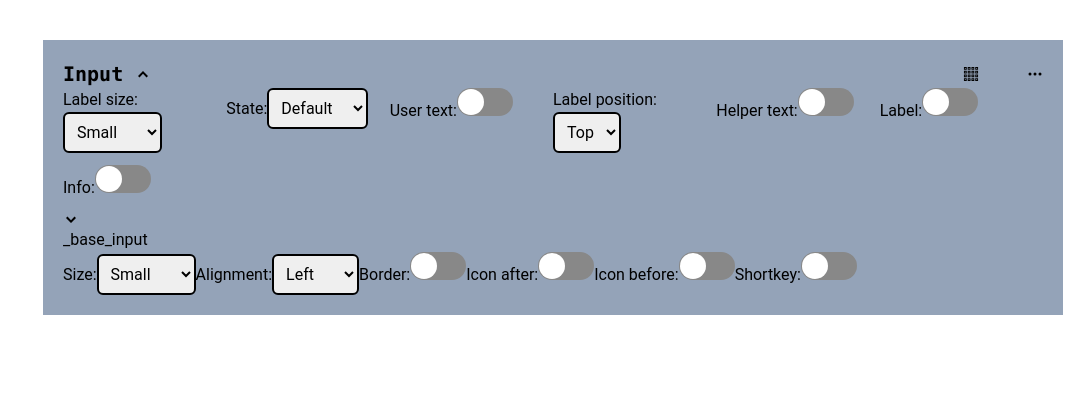
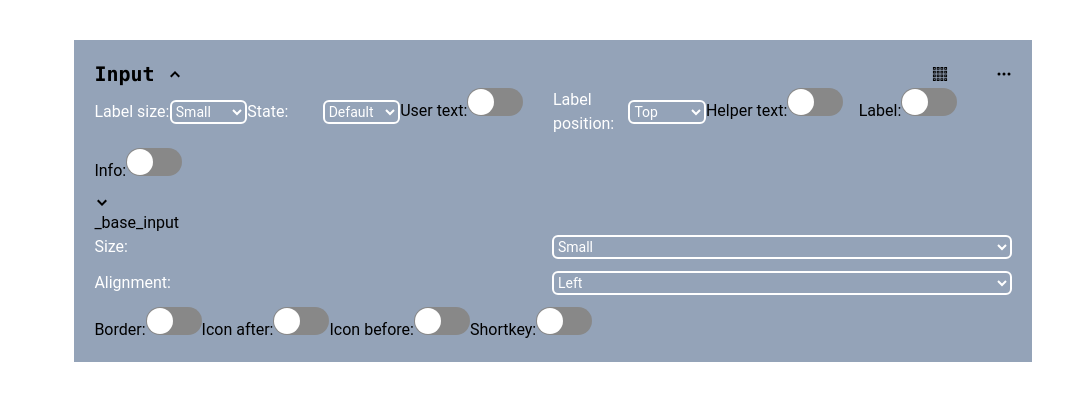
Before and after one commit to Taras-Roboteckyi/customizable_input_component, a React (Create React App) app: page / in a window 1280 px wide. Shown: the top 400 px of the page, without its empty margins (197-1280 px from the left). Built offline with nearby package versions, Linux system fonts and the light colour scheme; some icons are missing.

Commit message:
changed Selects styled

```diff
--- a/src/components/Input/Select/Select.jsx
+++ b/src/components/Input/Select/Select.jsx
@@ -2,19 +2,19 @@ export const Select = ({ value, onChange, option, text }) => {
   const { first, second, third } = option;
   /* bg-bg_color */
   return (
-    <label className="mb-3 ">
-      {text}:
+    <div className="flex items-center justify-between mb-3">
+      <label className=" text-white  w-full">{text}:</label>
       <select
         value={value}
         onChange={onChange}
-        className="border-2 border-red-500 rounded-md p-2 focus:outline-none focus:ring-2 focus:ring-red-400"
+        className="w-full  border-2 border-white rounded-md p-0.6 h-6 text-sm bg-bg_color text-white focus:outline-none focus:border-blue-500"
       >
-        <option value={first} className="border-2 border-rose-600">
+        <option value={first} className="">
           {first}
         </option>
         <option value={second}>{second}</option>
         {third && <option value={third}>{third}</option>}
       </select>
-    </label>
+    </div>
   );
 };
```
